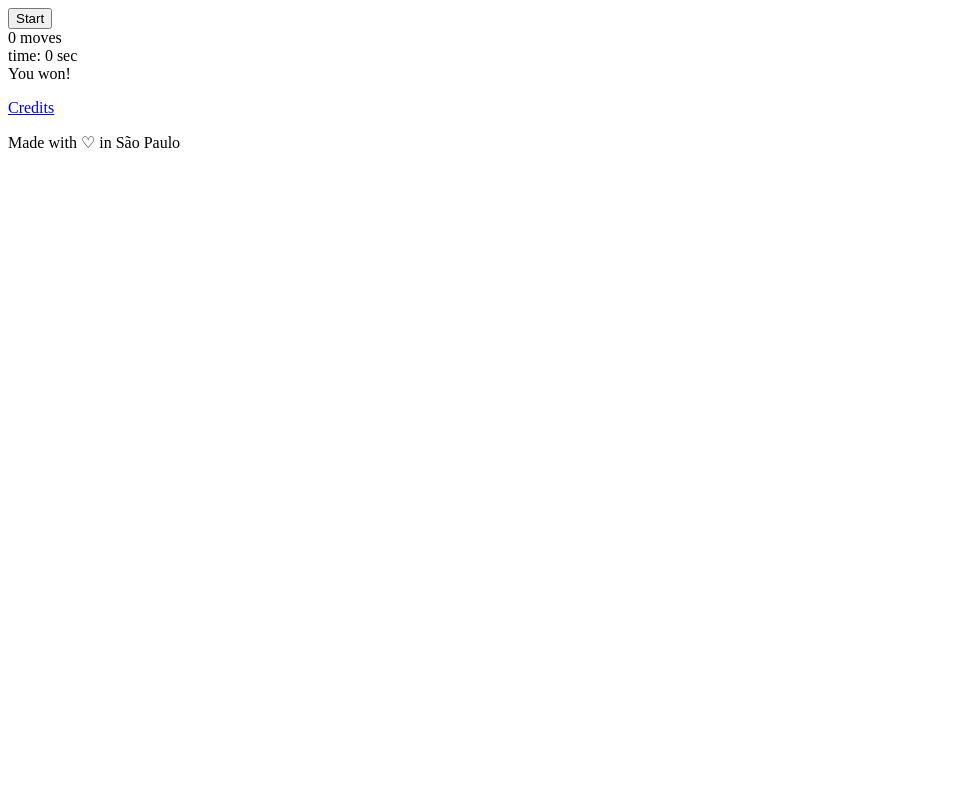
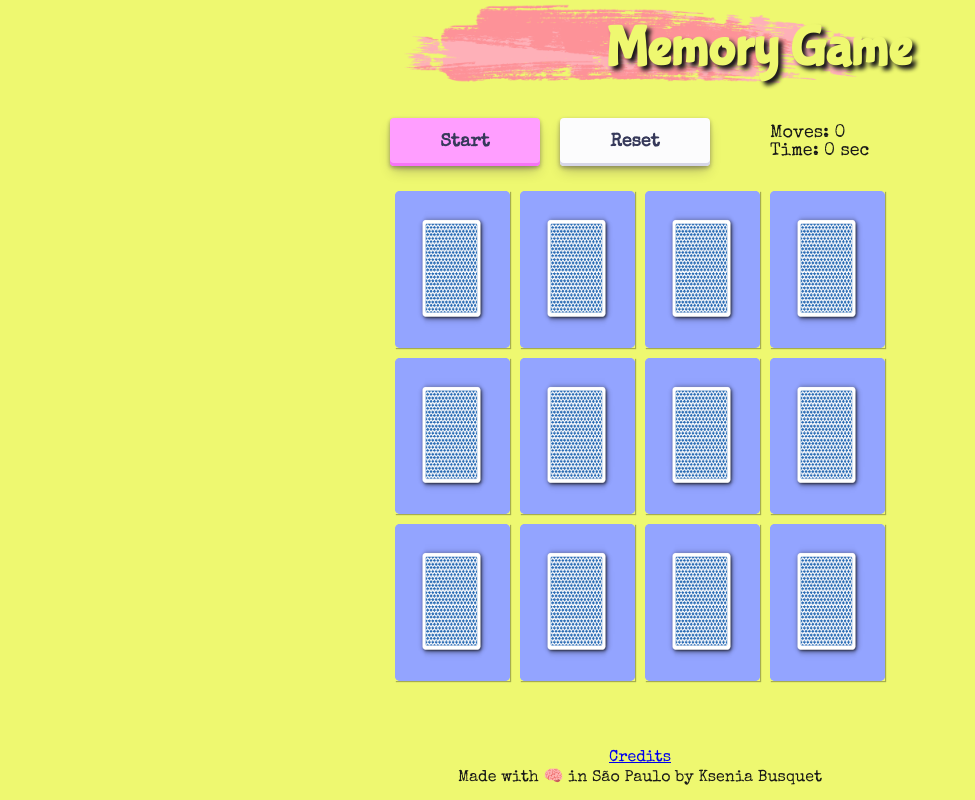
Before and after one commit to kseniabusquet/project-1-memory-game, a plain HTML site: page index.html in a window 1280 px wide. Shown: the whole page, without its empty margins (0-975 px from the left). Drawn offline with nearby package versions, Linux system fonts and the light colour scheme.

Commit message:
HTML structure, CSS applied

```diff
--- a/assets/scripts/game.js
+++ b/assets/scripts/game.js
@@ -1,3 +1,18 @@
+// 1. One player
+// 2. 16 cards in a 4x4 matrix
+// 3. Shuffle cards before start
+// 4. The game start after pressing the START button
+// 5. The game can be resetted by pressing the RESET button
+// 6. The timer starts with the game start
+// 7. The moves counter starts with the game start
+// 8. Player chooses 2 cards and tries to find 2 cards which are exactly the same
+// 9. If the cards are a match, theywill be kept flipped over
+// 10. If the cards are NOT a match, they will be flipped back again
+// 11. The game continues until all the the cards have been paired up
+// 12. BONUS: The "?" button will show the game rules
+
+let personMoves = 0;
+
 class MemoryGame {
     constructor(){
 
--- a/assets/styles/style.css
+++ b/assets/styles/style.css
@@ -0,0 +1,148 @@
+* {
+    padding: 0;
+    margin: 0;
+    box-sizing: border-box;
+    font-family: 'Special Elite', cursive;
+  }
+
+body {
+    height: 100vh;
+    display: flex;
+    background: #eef870;
+    color: #171717;
+}
+
+button {
+    cursor: pointer;
+    margin-right: 20px;
+    font-size: 18px;
+    width: 150px;
+    height: 40px;
+}
+
+footer {
+    position:fixed;
+    padding-top: 10px;
+    bottom:0;
+    width:100%;
+    height:60px;
+    text-align: center;
+}
+
+.btn {
+  align-items: center;
+  appearance: none;
+  background-color: #FCFCFD;
+  border-radius: 4px;
+  border-width: 0;
+  box-shadow: rgba(45, 35, 66, 0.4) 0 2px 4px,rgba(45, 35, 66, 0.3) 0 7px 13px -3px,#D6D6E7 0 -3px 0 inset;
+  box-sizing: border-box;
+  color: #36395A;
+  cursor: pointer;
+  display: inline-flex;
+  font-weight: 800;
+  height: 48px;
+  justify-content: center;
+  line-height: 1;
+  list-style: none;
+  overflow: hidden;
+  padding-left: 16px;
+  padding-right: 16px;
+  position: relative;
+  text-align: left;
+  text-decoration: none;
+  transition: box-shadow .15s,transform .15s;
+  user-select: none;
+  -webkit-user-select: none;
+  touch-action: manipulation;
+  white-space: nowrap;
+  will-change: box-shadow,transform;
+  font-size: 18px;
+}
+
+.btn:active {
+  box-shadow: #D6D6E7 0 3px 7px inset;
+  transform: translateY(2px);
+}
+
+.btn:focus {
+  box-shadow: #D6D6E7 0 0 0 1.5px inset, rgba(45, 35, 66, 0.4) 0 2px 4px, rgba(45, 35, 66, 0.3) 0 7px 13px -3px, #D6D6E7 0 -3px 0 inset;
+}
+
+.btn:hover {
+  box-shadow: rgba(45, 35, 66, 0.4) 0 4px 8px, rgba(45, 35, 66, 0.3) 0 7px 13px -3px, #D6D6E7 0 -3px 0 inset;
+  transform: translateY(-2px);
+}
+
+.controls {
+    display: flex;
+    flex-direction: row;
+    margin-top: 20px;
+    margin-bottom: 0%;
+    height: 60px;
+    align-items: center;
+    font-size: 18px;
+}
+
+.front-face,
+.back-face {
+    width: 100%;
+    height: 100%;
+    padding: 20px;
+    position: absolute;
+    border-radius: 5px;
+    background: #93a4ff;
+}
+
+.game {
+    display: flex;
+    height: 700px;
+    flex-direction: column;
+    margin: 0 auto;
+}
+
+/*disabling the button*/
+.inactive {
+    color: #757575;
+}
+
+.memory-card {
+    width: calc(25% - 10px);
+    height: calc(33.333% - 10px);
+    margin: 5px;
+    position: relative;
+    box-shadow: 1px 1px 1px rgba(0,0,0,.3);
+}
+
+.memory-game {
+    width: 500px;
+    height: 500px;
+    margin: auto;
+    display: flex;
+    flex-wrap: wrap;
+}
+
+.stats {
+    margin-left: 40px;
+}
+
+.title {
+    font-family: 'Bubblegum Sans', cursive;
+    font-size: 56px;
+    font-weight: 800;
+    color: #eef870;
+    text-shadow: 4px 4px 4px #171717;
+    height: 70px;
+    position: absolute;
+    top: 16px;
+    left: 606px;
+}
+
+#btn-start {
+    background-color: #ff9eff;
+    box-shadow: rgba(45, 35, 66, 0.4) 0 2px 4px,rgba(45, 35, 66, 0.3) 0 7px 13px -3px,#f674f6 0 -3px 0 inset;
+}
+
+#pink-bg {
+    width: 500px;
+}
--- a/index.html
+++ b/index.html
@@ -7,27 +7,94 @@
     <link rel="preconnect" href="https://fonts.googleapis.com">
     <link rel="preconnect" href="https://fonts.gstatic.com" crossorigin>
     <link href="https://fonts.googleapis.com/css2?family=Montserrat:wght@100;300;400;600&family=Special+Elite&display=swap" rel="stylesheet">
+    <link href="https://fonts.googleapis.com/css2?family=Bungee+Shade&family=Montserrat:wght@100;300;400;600&family=Special+Elite&display=swap" rel="stylesheet">
+    <link href="https://fonts.googleapis.com/css2?family=Bubblegum+Sans&family=Special+Elite&display=swap" rel="stylesheet">
     <link rel="stylesheet" href="./assets/styles/style.css">
     <title>Memory Game</title>
 </head>
 <body>
     <div class="game">
+        <div class = "bg-image">
+            <img id = "pink-bg" src = "assets/img/title-bg.png" alt = "pink background">
+        <p class = "title">Memory Game</p>
+        </div>
         <div class="controls">
-            <button>Start</button>
+            <button class = "btn" id = "btn-start" role = "button">Start</button>
+            <button class = "btn" role = "button">Reset</button>
             <div class="stats">
-                <div class="moves">0 moves</div>
-                <div class="timer">time: 0 sec</div>
+                <div class="moves">Moves: 0</div>
+                <div class="timer">Time: 0 sec</div>
             </div>
         </div>
-        <div class="board-container">
-            <div class="board" data-dimension="4"></div>
-            <div class="win">You won!</div>
-        </div>
+
+        <section class="memory-game">
+
+            <div class="memory-card">
+                <img class="front-face" src="assets/img/bacon.png" alt="Bacon">
+                <img class="back-face" src="assets/img/card-back.png" alt="Memory Card">
+            </div>
+
+            <div class="memory-card">
+                <img class="front-face" src="assets/img/bacon.png" alt="Bacon">
+                <img class="back-face" src="assets/img/card-back.png" alt="Memory Card">
+            </div>
+
+            <div class="memory-card">
+                <img class="front-face" src="assets/img/doughnut.png" alt="Doughnut">
+                <img class="back-face" src="assets/img/card-back.png" alt="Memory Card">
+            </div>
+
+            <div class="memory-card">
+                <img class="front-face" src="assets/img/doughnut.png" alt="Doughnut">
+                <img class="back-face" src="assets/img/card-back.png" alt="Memory Card">
+            </div>
+
+            <div class="memory-card">
+                <img class="front-face" src="assets/img/french-fries.png" alt="French Fries">
+                <img class="back-face" src="assets/img/card-back.png" alt="Memory Card">
+            </div>
+
+            <div class="memory-card">
+                <img class="front-face" src="assets/img/french-fries.png" alt="French Fries">
+                <img class="back-face" src="assets/img/card-back.png" alt="Memory Card">
+            </div>
+
+            <div class="memory-card">
+                <img class="front-face" src="assets/img/pizza.png" alt="Pizza">
+                <img class="back-face" src="assets/img/card-back.png" alt="Memory Card">
+            </div>
+
+            <div class="memory-card">
+                <img class="front-face" src="assets/img/pizza.png" alt="Pizza">
+                <img class="back-face" src="assets/img/card-back.png" alt="Memory Card">
+            </div>
+
+            <div class="memory-card">
+                <img class="front-face" src="assets/img/popcorn.png" alt="Popcorn">
+                <img class="back-face" src="assets/img/card-back.png" alt="Memory Card">
+            </div>
+
+            <div class="memory-card">
+                <img class="front-face" src="assets/img/popcorn.png" alt="Popcorn">
+                <img class="back-face" src="assets/img/card-back.png" alt="Memory Card">
+            </div>
+
+            <div class="memory-card">
+                <img class="front-face" src="assets/img/poultry-leg.png" alt="Poultry Leg">
+                <img class="back-face" src="assets/img/card-back.png" alt="Memory Card">
+            </div>
+
+            <div class="memory-card">
+                <img class="front-face" src="assets/img/poultry-leg.png" alt="Poultry Leg">
+                <img class="back-face" src="assets/img/card-back.png" alt="Memory Card">
+            </div>
+
+          </section>
     </div>
 
     <footer>
         <p><a class = "credits" href = "credits.html">Credits</a></p>
-        <p>Made with ♡ in São Paulo</p>
+        <p>Made with 🧠 in São Paulo by Ksenia Busquet</p>
     </footer>
 </div>
 
```
Also changed, not shown: assets/img/bacon.png (added), assets/img/card-back.png (added), assets/img/doughnut.png (added), assets/img/french-fries.png (added), assets/img/ice-cream.png (added), assets/img/pizza.png (added), assets/img/popcorn.png (added), assets/img/poultry-leg.png (added), assets/img/sushi.png (added), assets/img/title-bg.png (added).
